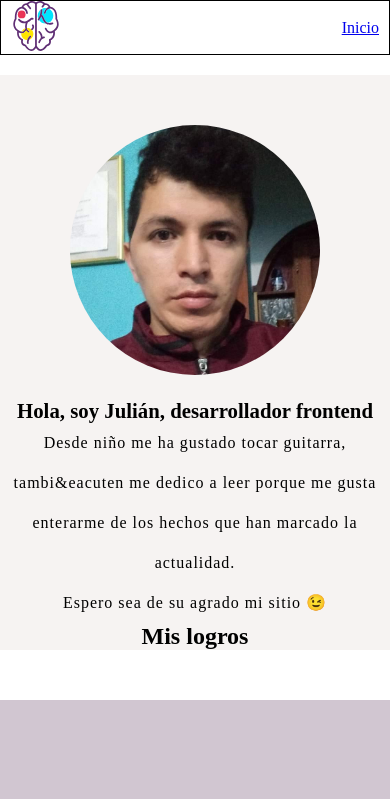
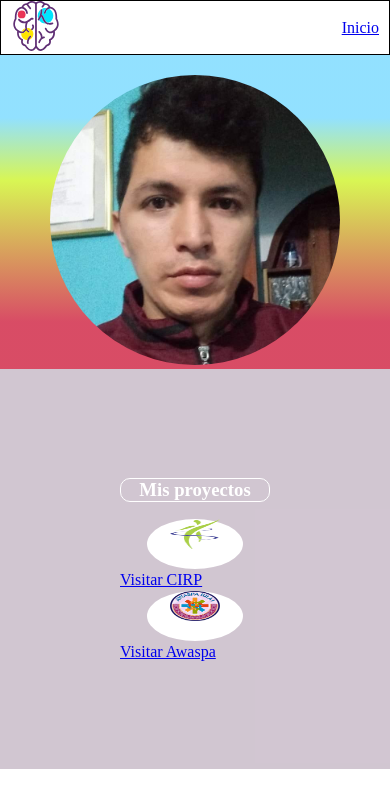
Before and after one commit to julianesp/neurai.dev, a Next.js app: page / in a window 390 px wide. Shown: the top 799 px of the page. Built offline with nearby package versions, Linux system fonts and the light colour scheme.

Commit message:
Diseñando profile page

```diff
--- a/src/pages/profile.js
+++ b/src/pages/profile.js
@@ -25,15 +25,11 @@ const Profile = () => {
                 </section>
 
                 <section className={styles.description}>
-                    <h2>Hola, soy Julián, desarrollador frontend</h2>
-                    <p>
-                        Desde niño me ha gustado tocar guitarra, tambi&eacuten me dedico a leer porque me gusta enterarme de
-                        los hechos que han marcado la actualidad. <br />Espero sea de su agrado mi sitio 😉
-                    </p>
+                    {/* <h2>Hola, soy Julián, desarrollador frontend</h2> */}
                 </section>
 
                 <section className={styles.study}>
-                    <h2>Mis logros</h2>
+                    {/* <h2>Mis logros</h2> */}
                 </section>
 
             </section>
--- a/src/styles/NavBar.module.scss
+++ b/src/styles/NavBar.module.scss
@@ -7,6 +7,8 @@
 
     border: 1px solid #000;
 
+
+
     padding: 0 10px;
 }
 
--- a/src/styles/Profile.module.scss
+++ b/src/styles/Profile.module.scss
@@ -7,15 +7,17 @@
   justify-items: center;
   align-items: center;
   background-color: $color-fondo-soft;
-    padding: 50px;
-    margin-top: 20px;
-    margin-bottom: 50px;
+  /* padding: 50px; */
+  /* margin-top: 20px;
+    margin-bottom: 50px; */
   height: 350px;
 
   & img {
-        width: 250px;
-        height: 250px;
+    width: 290px;
+    height: 290px;
+
     border-radius: 50%;
+
     transition: 0.3s ease-in;
     transform: scale(1);
 
@@ -26,9 +28,13 @@
   }
 
   & .description {
-        padding: 0 100px;
+    padding: 0 50px;
     animation-name: aparecer;
     animation-duration: 2.5s;
+
+    background-color: #baba;
+
+    width: 100%;
 
     & h2 {
       font-size: 2rem;
@@ -126,6 +132,14 @@
     flex-direction: column;
     padding: 0;
 
+
+    background: linear-gradient(
+      180deg,
+      rgba(100, 212, 255, .7) 20%,
+      rgba(200, 242, 11, 0.7) 40%,
+      rgba(200, 0, 36, .7) 85%
+    );
+
     height: auto;
 
     & .description {
@@ -148,7 +162,7 @@
     }
 
     & img {
-            margin-top: 50px;
+      margin-top: 20px;
     }
   }
 
```
Also changed, not shown: src/components/NavBar.js (+0 -22 lines). Lines whose indentation alone changed are shown as unchanged.
